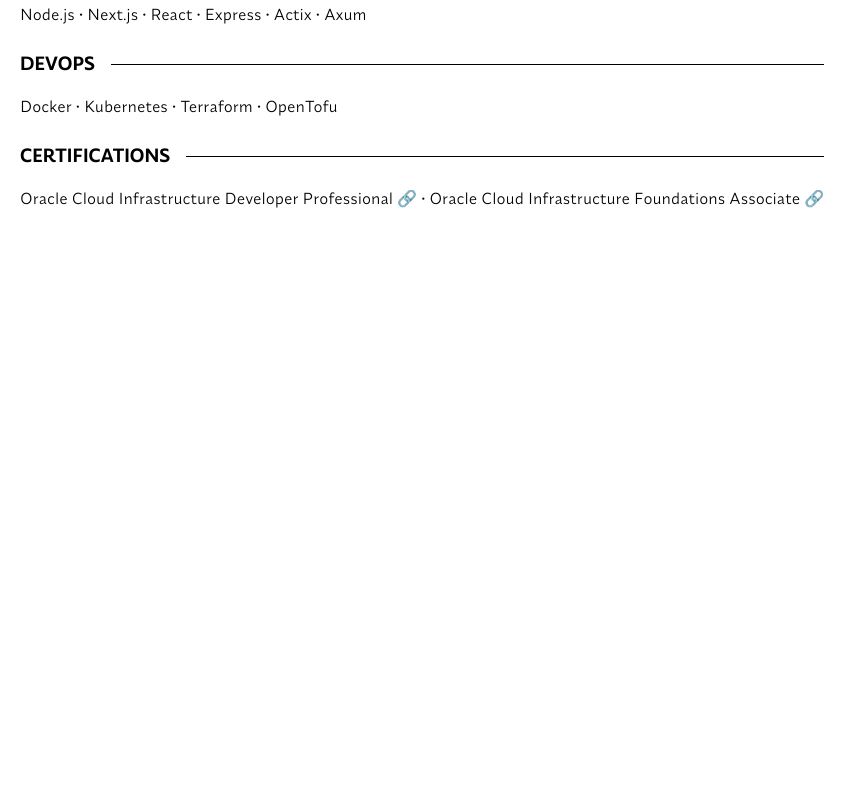
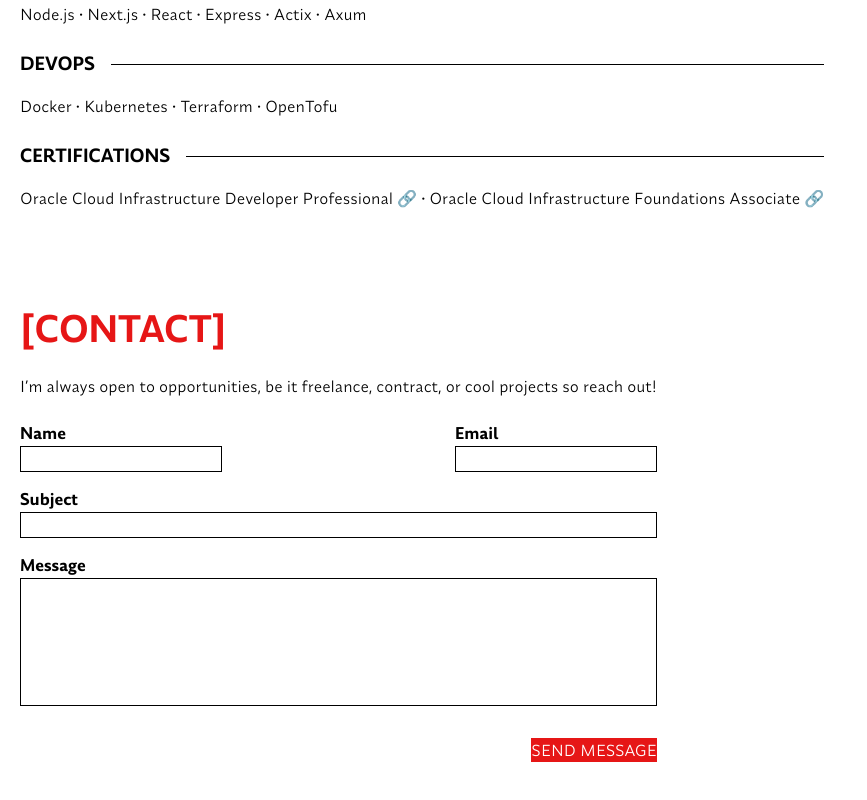
Before and after one commit to Jerson-Cortes/Jerson-Cortes.github.io, a Next.js app: page / in a window 1280 px wide. Shown: the part 1358-2158 px from the top of the page, without its empty margins (0-867 px from the left). Before the commit the page ends 1648 px from the top, so only its background shows below. Built offline with nearby package versions, Linux system fonts and the light colour scheme; a web font is replaced by a local one.

Commit message:
Add contact section html/css.

```diff
--- a/app/globals.css
+++ b/app/globals.css
@@ -6,7 +6,6 @@
   --foreground: #000000;
   --red: #e61616;
   --font-bold: Amulya-Bold;
-  --font-synonym: Synonym-Regular;
 }
 
 @theme inline {
--- a/app/page.tsx
+++ b/app/page.tsx
@@ -2,6 +2,7 @@
 import Footer from "./sections/footer"
 import AboutMe from "./sections/about_me"
 import Skills from "./sections/skills"
+import Contact from "./sections/contact"
 
 export default function Home() {
   return (
@@ -10,6 +11,7 @@
         <Hero/>
         <AboutMe/>
         <Skills/>
+        <Contact/>
         <Footer/>
       </main>
     </div>
--- /dev/null
+++ b/app/sections/contact.tsx
@@ -0,0 +1,54 @@
+
+export default function Contact() {
+  return (
+    <div className="flex flex-col pt-10 pb-15 relative " id="AboutMe">
+      <h2 className="text-(--red) text-4xl pb-6">[CONTACT]</h2>
+      <p>I’m always open to opportunities, be it freelance, contract, or cool projects so reach out!</p>
+      <form className="flex flex-col pt-6 pb-16">
+        <div className="flex justify-between gap-2">
+          <div className="flex flex-col mb-4">
+            <label className="font-bold">Name</label>
+            <input
+              id="name"
+              type="text"
+              required
+              className=" w-full border border-black focus:outline-none"
+            />
+          </div>
+          <div className="flex flex-col">
+            <label className="font-bold">Email</label>
+            <input
+              id="name"
+              type="text"
+              required
+              className="w-full border border-black focus:outline-none"
+            />
+          </div>
+        </div>
+        <div className="flex flex-col mb-4">
+          <label className="font-bold">Subject</label>
+          <input
+            id="name"
+            type="text"
+            required
+            className="border border-black focus:outline-none"
+          />
+        </div>
+        <div className="flex flex-col mb-4">
+          <label className="font-bold">Message</label>
+          <textarea
+            id="details"
+            required
+            className="h-32 border border-black focus:outline-none resize-none"
+          >
+          </textarea>
+        </div>
+        <input
+          type="submit"
+          className={`bg-(--red) text-white ml-auto my-4 `}
+          value="SEND MESSAGE"
+        />
+      </form>
+    </div>
+  )
+}
```
